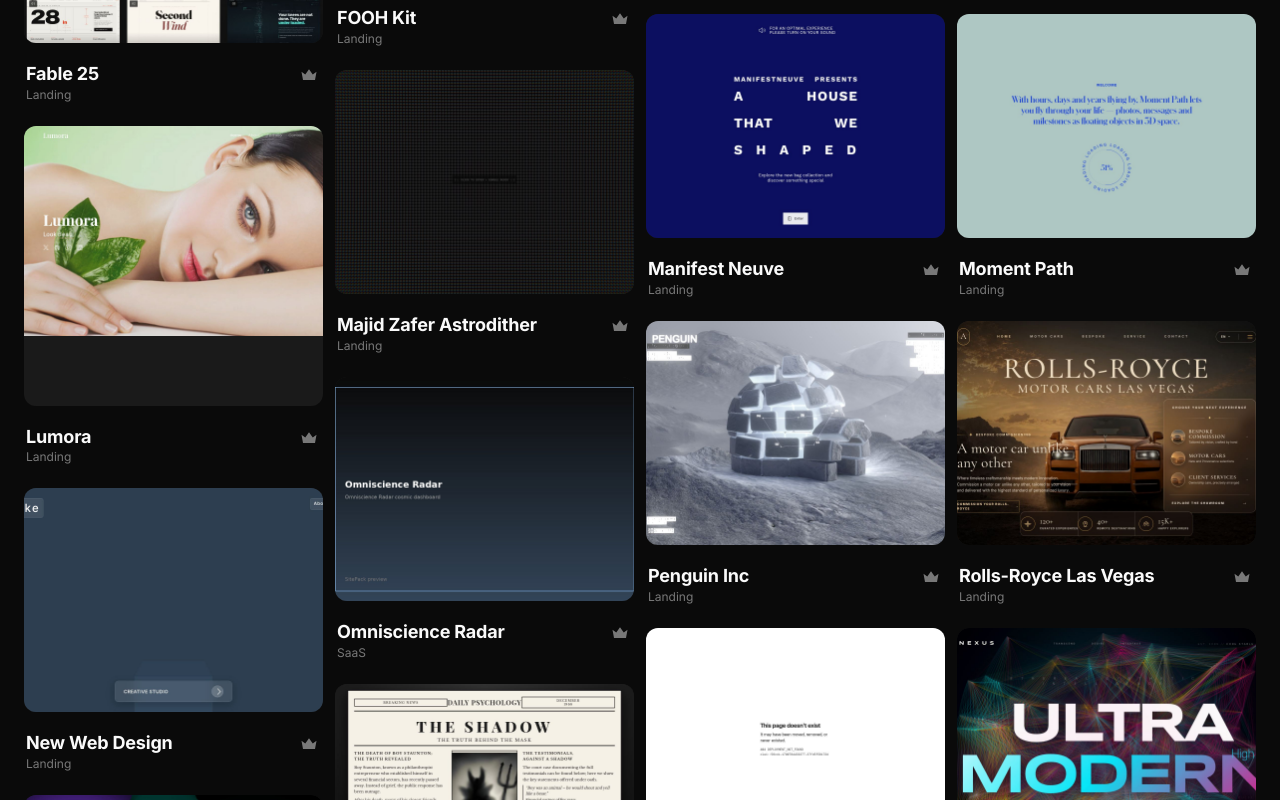
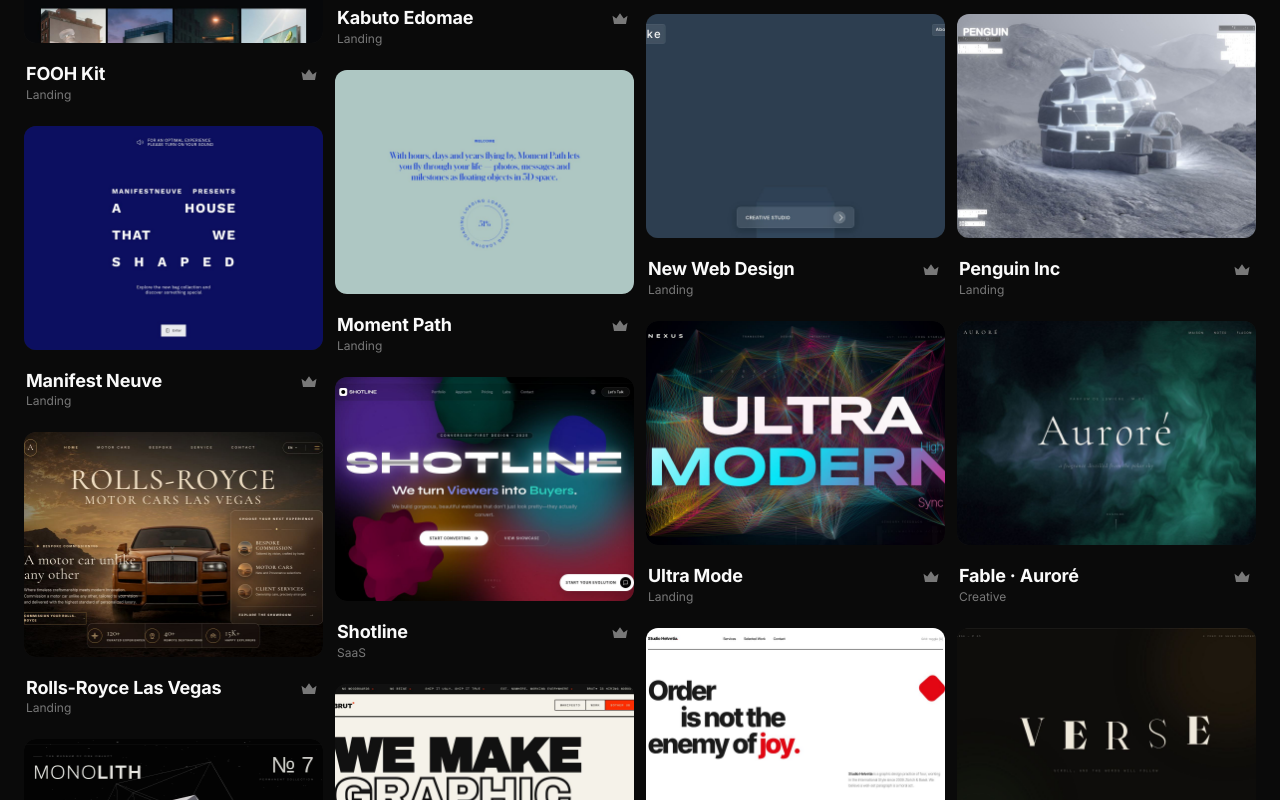
Before and after one commit to bret1976/sitepack, a React (Vite) app: page / in a window 1280 px wide. Shown: the part 1740-2540 px from the top of the page. Built offline with nearby package versions, Linux system fonts and the light colour scheme.

Commit message:
Remove Bret 2026-10-01 pass-2 packs from SitePack gallery
Drop fable-25 hub, lumora, lumora-omega, omniscience-radar,
theshadow, and the-website. Keep individual fable-* demos.
Remaining catalog: 60 packs.

```diff
--- a/src/packs.js
+++ b/src/packs.js
@@ -1,6 +1,7 @@
 /** SitePack catalog — Motionsites-shaped gallery, ZIP source packs
- *  Catalog update 2026-10-01 PT. Packaged: 66 · Added Fable×25 (+encore/cinema) + vence-jewelry + hewn-six + lumora-omega
- *  Excluded: 6framerates + ManySides + Bret remove-list (2026-09-30 + 2026-10-01); hewn-six explicitly re-added (distinct from hewn)
+ *  Catalog trim 2026-10-01 PT (Bret remove pass 2). Packaged: 60
+ *  Removed: fable-25 hub, lumora, lumora-omega, omniscience-radar, theshadow, the-website
+ *  Kept: individual fable-* demo packs; prior exclusions unchanged
  */
 
 export const FILTERS = [
@@ -212,21 +213,6 @@
     accent: "#fb923c",
   },
   {
-    id: "fable-25",
-    slug: "fable-25",
-    title: "Fable 25",
-    category: "Landing",
-    filters: ["Landing", "Creative"],
-    tagline: "Fable 25 brand/product landing",
-    demo: "https://fable-25-ruby.vercel.app/",
-    poster: "/posters/fable-25.jpg",
-    price: 49,
-    stack: "Static HTML capture",
-    source: "static-capture (no public GitHub)",
-    included: ["Sanitized source ZIP (no live secrets)", "SITEPACK_README + LICENSE", "Personal & client work OK"],
-    accent: "#94a3b8",
-  },
-  {
     id: "fooh-kit",
     slug: "fooh-kit",
     title: "FOOH Kit",
@@ -270,22 +256,6 @@
     source: "static-capture (no public GitHub)",
     included: ["Sanitized source ZIP (no live secrets)", "SITEPACK_README + LICENSE", "Personal & client work OK"],
     accent: "#86efac",
-  },
-  {
-    id: "lumora",
-    slug: "lumora",
-    title: "Lumora",
-    category: "Landing",
-    filters: ["Landing", "Creative"],
-    tagline: "Lumora brand landing",
-    demo: "https://lumora.vercel.app",
-    poster: "/posters/lumora.jpg",
-    price: 49,
-    stack: "Static HTML capture",
-    source: "static-capture (no public GitHub)",
-    included: ["Sanitized source ZIP (no live secrets)", "SITEPACK_README + LICENSE", "Personal & client work OK"],
-    accent: "#f9a8d4",
-    tall: true,
   },
   {
     id: "majid-zafer-astrodither",
@@ -348,21 +318,6 @@
     accent: "#93c5fd",
   },
   {
-    id: "omniscience-radar",
-    slug: "omniscience-radar",
-    title: "Omniscience Radar",
-    category: "SaaS",
-    filters: ["SaaS", "Creative", "Landing"],
-    tagline: "Omniscience Radar cosmic dashboard",
-    demo: "https://omniscience-radar.vercel.app",
-    poster: "/posters/omniscience-radar.jpg",
-    price: 49,
-    stack: "npm / Node",
-    source: "repo:VegasCryptoAgent/Omniscience-Radar",
-    included: ["Sanitized source ZIP (no live secrets)", "SITEPACK_README + LICENSE", "Personal & client work OK"],
-    accent: "#93c5fd",
-  },
-  {
     id: "penguin-inc",
     slug: "penguin-inc",
     title: "Penguin Inc",
@@ -406,36 +361,6 @@
     source: "static-capture (no public GitHub)",
     included: ["Sanitized source ZIP (no live secrets)", "SITEPACK_README + LICENSE", "Personal & client work OK"],
     accent: "#94a3b8",
-  },
-  {
-    id: "theshadow",
-    slug: "theshadow",
-    title: "The Shadow",
-    category: "Landing",
-    filters: ["Landing", "Creative"],
-    tagline: "The Shadow site",
-    demo: "https://theshadow.vercel.app",
-    poster: "/posters/theshadow.jpg",
-    price: 49,
-    stack: "Static HTML capture",
-    source: "static-capture (empty repo VegasCryptoAgent/Shadows)",
-    included: ["Sanitized source ZIP (no live secrets)", "SITEPACK_README + LICENSE", "Personal & client work OK"],
-    accent: "#ff7a59",
-  },
-  {
-    id: "the-website",
-    slug: "the-website",
-    title: "The Website",
-    category: "Landing",
-    filters: ["Landing", "Creative"],
-    tagline: "Generic 'the website' 6Frame/client site",
-    demo: "https://the-website.vercel.app",
-    poster: "/posters/the-website.jpg",
-    price: 49,
-    stack: "npm / Node",
-    source: "repo:VegasCryptoAgent/the-website",
-    included: ["Sanitized source ZIP (no live secrets)", "SITEPACK_README + LICENSE", "Personal & client work OK"],
-    accent: "#e8ff6b",
   },
   {
     id: "ultra-mode",
@@ -1015,21 +940,6 @@
     featured: true,
     tall: true,
   },
-  {
-    id: "lumora-omega",
-    slug: "lumora-omega",
-    title: "Lumora Omega",
-    category: "Landing",
-    filters: ["Landing", "Creative"],
-    tagline: "Lumora Omega (sooty) brand landing",
-    demo: "https://lumora-omega-sooty.vercel.app/",
-    poster: "/posters/lumora-omega.jpg",
-    price: 49,
-    stack: "Static HTML capture",
-    source: "static-capture (no public GitHub)",
-    included: ["Sanitized source ZIP (no live secrets)", "SITEPACK_README + LICENSE", "Personal & client work OK"],
-    accent: "#f9a8d4",
-  },
 ]
 
 /** Keep a few coming-soon tiles for density; real packs dominate. */
@@ -1100,7 +1010,6 @@
   'daysole': '',
   'dembrandt-studio': '',
   'elva-labs-clone': '',
-  'fable-25': '',
   'fooh-kit': '',
   'frames': '',
   'fusion-layer': '',
@@ -1115,12 +1024,10 @@
   'kanek-ai-host': '',
   'kanek-horror-house': '',
   'lockframe': '',
-  'lumora': '',
   'majid-zafer-astrodither': '',
   'manifest-neuve': '',
   'moment-path': '',
   'new-web-design': '',
-  'omniscience-radar': '',
   'penguin-inc': '',
   'pryme': '',
   'pryme-website': '',
@@ -1130,8 +1037,6 @@
   'site-takeover-6frame': '',
   'starchild': '',
   'starling': '',
-  'theshadow': '',
-  'the-website': '',
   'ultra-mode': '',
   'vence': '',
   'viberator': '',
@@ -1176,7 +1081,6 @@
   'fable-nocturne': '',
   'vence-jewelry': '',
   'hewn-six': '',
-  'lumora-omega': '',
   'all-access': '',
 }
 
@@ -1227,7 +1131,6 @@
   'fable-nocturne',
   'vence-jewelry',
   'hewn-six',
-  'lumora-omega',
   'penguin-inc',
   'moment-path',
 ])
```
